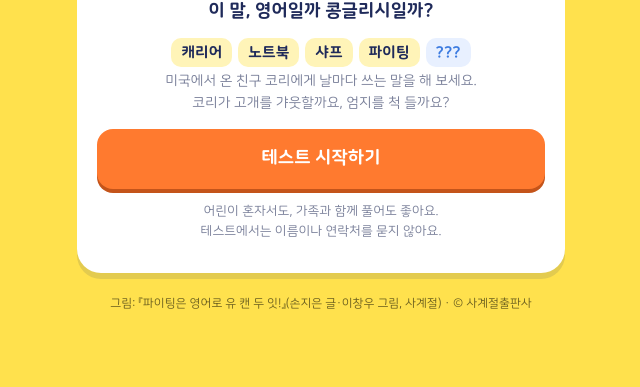
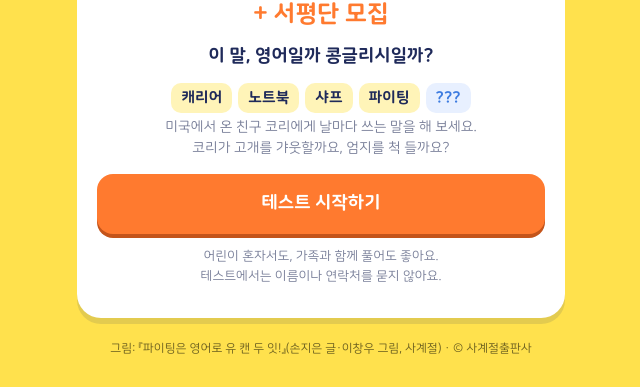
Before and after one commit to yanggam77/konglish-test, a plain HTML site: page index.html in a window 1280 px wide. Shown: the part 614-1001 px from the top of the page, without its empty margins (319-959 px from the left). Before the commit the page ends 956 px from the top, so only its background shows below. Drawn offline with Linux system fonts and the light colour scheme.

Commit message:
Add files via upload

```diff
--- a/index.html
+++ b/index.html
@@ -145,6 +145,7 @@
     </div>
     <p class="pill" style="margin-top:20px">10문제 · 2분</p>
     <h1>나의 콩글리시 지수<br>테스트</h1>
+    <p class="eb hidden" id="applyTitle" style="color:var(--orange);font-size:24px;margin:-2px 0 10px">+ 서평단 모집</p>
     <p class="eb" style="font-size:18px">이 말, 영어일까 콩글리시일까?</p>
     <div class="words"><span>캐리어</span><span>노트북</span><span>샤프</span><span>파이팅</span><span class="q">???</span></div>
     <p class="muted">미국에서 온 친구 코리에게 날마다 쓰는 말을 해 보세요.<br>코리가 고개를 갸웃할까요, 엄지를 척 들까요?</p>
@@ -444,7 +445,7 @@ function post(data){
 
 /* ───────── 시작 ───────── */
 const period = `${md(CONFIG.APPLY_LABEL)}~${md(CONFIG.APPLY_END)}`;
-if (applyOpen()) { $("#applyNotice").classList.remove("hidden"); $("#applyPeriod").textContent = `(${period})`; }
+if (applyOpen()) { $("#applyNotice").classList.remove("hidden"); $("#applyTitle").classList.remove("hidden"); $("#applyPeriod").textContent = `(${period})`; }
 $("#startBtn").onclick = () => {
   const box = $("#whoOpts"); box.innerHTML = "";
   WHO.forEach(w => { const b = document.createElement("button"); b.className = "opt"; b.type = "button";
```
